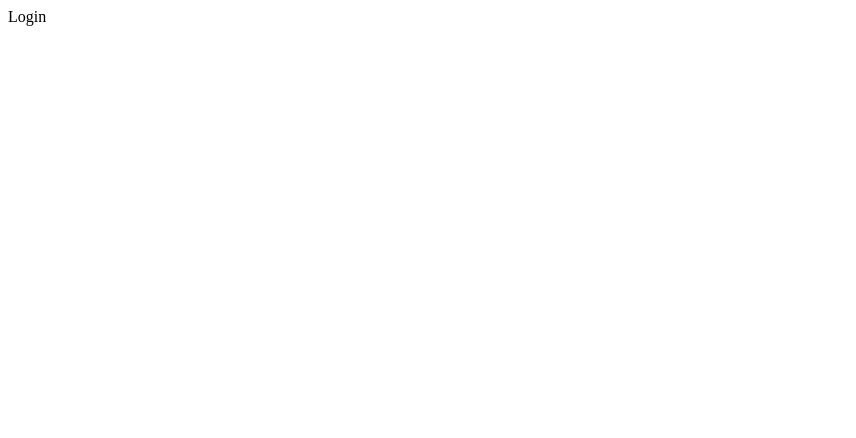
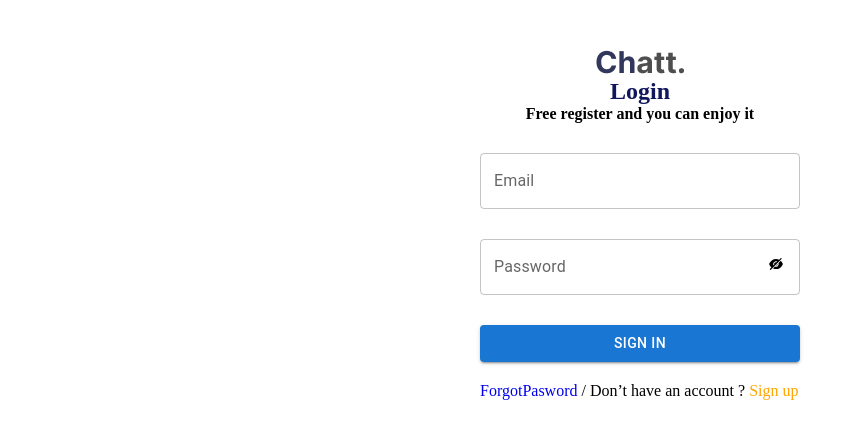
Before and after one commit to sohelrana3/Chatt, a React (Vite) app: page /Login in a window 1280 px wide. Shown: the top 438 px of the page, without its empty margins (0-856 px from the left). Built offline with nearby package versions, Linux system fonts and the light colour scheme.

Commit message:
react-toastify, ForgotPassword, loginpage react redux

```diff
--- a/package.json
+++ b/package.json
@@ -14,11 +14,14 @@
     "@emotion/styled": "^11.11.0",
     "@mui/lab": "^5.0.0-alpha.138",
     "@mui/material": "^5.14.3",
+    "@reduxjs/toolkit": "^1.9.5",
     "firebase": "^10.1.0",
     "react": "^18.2.0",
     "react-dom": "^18.2.0",
     "react-icons": "^4.10.1",
-    "react-router-dom": "^6.14.2"
+    "react-redux": "^8.1.2",
+    "react-router-dom": "^6.14.2",
+    "react-toastify": "^9.1.3"
   },
   "devDependencies": {
     "@types/react": "^18.2.15",
--- /dev/null
+++ b/src/Store.js
@@ -0,0 +1,8 @@
+import { configureStore } from "@reduxjs/toolkit";
+import userRuducer from "./slice/user/userSlice"
+
+export default configureStore({
+    reducer: {
+        loggeduser: userRuducer
+    },
+});
--- a/src/index.css
+++ b/src/index.css
@@ -1,30 +1,41 @@
+* {
+    padding: 0;
+    margin: 0;
+}
+a {
+    text-decoration: none;
+}
 /* ------------Registration section start------------ */
 .Registration {
     width: 320px;
     margin-top: 50px;
 }
-.regHadding{
+.regHadding {
     text-align: center;
 }
 .Registration h2 {
-    color: #11175D;
+    color: #11175d;
 }
-.RegInput{
+.RegInput {
     margin: 30px 0;
     position: relative;
-
 }
 .MuiTextField-root {
     width: 320px;
     margin: 30px 0;
 }
-.MuiButton-root{
+.MuiButton-root {
     width: 320px;
     border-radius: 33px;
-
 }
-.eye-reg{
+.eye-reg {
     position: absolute;
     top: 30%;
     right: 5%;
 }
+.reglink {
+    color: orange;
+}
+.regPra {
+    margin: 20px 0;
+}
--- a/src/main.jsx
+++ b/src/main.jsx
@@ -1,12 +1,15 @@
-import React from 'react'
-import ReactDOM from 'react-dom/client'
-import App from './App.jsx'
-import './index.css'
-import firebaseConfig from './firebaseConfig.jsx'
+import React from "react";
+import ReactDOM from "react-dom/client";
+import App from "./App.jsx";
+import "./index.css";
+import firebaseConfig from "./firebaseConfig.jsx";
+import store from "./Store.js";
+import { Provider } from "react-redux";
 
-
-ReactDOM.createRoot(document.getElementById('root')).render(
-  <React.StrictMode>
-    <App />
-  </React.StrictMode>,
-)
+ReactDOM.createRoot(document.getElementById("root")).render(
+    <React.StrictMode>
+        <Provider store={store}>
+            <App />
+        </Provider>
+    </React.StrictMode>
+);
--- a/src/pages/ForgotPassword.jsx
+++ b/src/pages/ForgotPassword.jsx
@@ -1,9 +1,67 @@
-import React from 'react'
+import React, { useState } from "react";
+import { getAuth, sendPasswordResetEmail  } from "firebase/auth";
+
+// material css
+import { Grid, TextField, Button, Alert, Stack } from "@mui/material";
+import LoadingButton from "@mui/lab/LoadingButton";
+// images
+import images from "../assets/chatt..png";
+// react icon
+import { AiFillEyeInvisible, AiFillEye } from "react-icons/ai";
+import { Link, useNavigate } from "react-router-dom";
+import { toast } from "react-toastify";
 
 const ForgotPassword = () => {
-  return (
-    <div>ForgotPassword</div>
-  )
-}
+    const auth = getAuth();
+    let navigate = useNavigate();
+    const notify = (massges) => toast(massges);
+    let [value, settvalue] = useState("");
+    let handleChange = (e) => {
+        settvalue(e.target.value);
+    };
+    let handleforgot = ()=>{
+      console.log(value);
+      sendPasswordResetEmail(auth, value).then(()=>{
+        notify("Password reset email sent!")
+        navigate("/login")
+      })
 
-export default ForgotPassword
+    }
+    return (
+        <Grid
+            container
+            direction="row"
+            justifyContent="center"
+            alignItems="center"
+            item
+            xs={12}
+        >
+            <div className="Registration">
+                <div className="regHadding">
+                    <img src={images} alt="logo" />
+                    <h2>Login</h2>
+                    <h4>Free register and you can enjoy it</h4>
+                </div>
+                <div className="RegInput">
+                    <TextField
+                        id="outlined-basic"
+                        label="Email"
+                        variant="outlined"
+                        name="email"
+                        value={value.email}
+                        onChange={handleChange}
+                    />
+                </div>
+                <Button
+                    onClick={handleforgot}
+                    className="button"
+                    variant="contained"
+                >
+                    Reset Password
+                </Button>
+            </div>
+        </Grid>
+    );
+};
+
+export default ForgotPassword;
--- a/src/pages/Login.jsx
+++ b/src/pages/Login.jsx
@@ -1,9 +1,162 @@
-import React from 'react'
+import React, { useState } from "react";
+import { getAuth, signInWithEmailAndPassword } from "firebase/auth";
+
+import { getDatabase, ref, set } from "firebase/database";
+// material css
+import { Grid, TextField, Button, Alert, Stack } from "@mui/material";
+import LoadingButton from "@mui/lab/LoadingButton";
+// images
+import images from "../assets/chatt..png";
+// react icon
+import { AiFillEyeInvisible, AiFillEye } from "react-icons/ai";
+import { Link, useNavigate } from "react-router-dom";
+import { toast } from "react-toastify";
+import {useDispatch } from "react-redux"
+import {loginData} from "../slice/user/userSlice"
+
+// inishalvalue
+let inishalvalue = {
+    email: "",
+    password: "",
+    eye: false,
+    error: "",
+    loadding: false,
+};
+
+
 
 const Login = () => {
-  return (
-    <div>Login</div>
-  )
-}
+    const auth = getAuth();
+    const db = getDatabase();
+    let navigate = useNavigate();
+    let dispatch = useDispatch()
+    const notify = (massges) => toast(massges);
+    let [value, settvalue] = useState(inishalvalue);
+    let handleChange = (e) => {
+      settvalue({
+          ...value,
+          [e.target.name]: e.target.value,
+      });
+  };
 
-export default Login
+  let handleSingIn = () => {
+    console.log(value);
+      let { email, password } = value;
+      // email validation
+      if (!email) {
+          settvalue({
+              ...value,
+              error: "please your email address ",
+          });
+          return;
+      }
+      //password validation
+      if (!password) {
+          settvalue({
+              ...value,
+              error: "please your password  ",
+          });
+          return;
+      }
+      settvalue({
+          ...value,
+          loadding: true,
+      });
+      //signInWithEmailAndPassword(auth, email, password)
+      signInWithEmailAndPassword(auth, email, password).then((user)=>{
+        // localStorage.setItem("user", JSON.stringify(user.user));
+        dispatch(loginData(user.user));
+        navigate("/Root")
+      }).catch((error)=>{
+        settvalue({
+          ...value,
+          error: "email or password not march"
+        })
+
+      })
+  };
+
+    return (
+        <Grid
+            container
+            direction="row"
+            justifyContent="center"
+            alignItems="center"
+            item
+            xs={12}
+        >
+            <div className="Registration">
+                <div className="regHadding">
+                    <img src={images} alt="logo" />
+                    <h2>Login</h2>
+                    <h4>Free register and you can enjoy it</h4>
+                </div>
+                <div className="RegInput">
+                    <TextField
+                        id="outlined-basic"
+                        label="Email"
+                        variant="outlined"
+                        name="email"
+                        value={value.email}
+                        onChange={handleChange}
+                    />
+                    {value.error.includes("email") && (
+                        <Stack
+                            sx={{ width: "100%", margin: "10px 0" }}
+                            spacing={2}
+                        >
+                            <Alert severity="error">{value.error}</Alert>
+                        </Stack>
+                    )}
+                </div>
+                <div className="RegInput">
+                    <TextField
+                        id="outlined-basic"
+                        label="Password"
+                        variant="outlined"
+                        name="password"
+                        onChange={handleChange}
+                        type={value.eye ? "text" : "password"}
+                    />
+                    <div
+                        onClick={() => settvalue({ ...value, eye: !value.eye })}
+                        className="eye-reg"
+                    >
+                        {value.eye ? <AiFillEye /> : <AiFillEyeInvisible />}
+                    </div>
+                    {value.error.includes("password") && (
+                        <Stack
+                            sx={{ width: "100%", margin: "10px 0" }}
+                            spacing={2}
+                        >
+                            <Alert severity="error">{value.error}</Alert>
+                        </Stack>
+                    )}
+                </div>
+                {value.loadding ? (
+                    <LoadingButton loading variant="outlined">
+                        Submit
+                    </LoadingButton>
+                ) : (
+                    <Button
+                        onClick={handleSingIn}
+                        className="button"
+                        variant="contained"
+                    >
+                        Sign In
+                    </Button>
+                )}
+                <div>
+                    <p className="regPra">
+                    <span><Link to="/ForgotPassword">ForgotPasword</Link></span> / Don’t have an account ?{" "}
+                        <Link to="/" className="reglink">
+                            Sign up
+                        </Link>
+                    </p>
+                </div>
+            </div>
+        </Grid>
+    );
+};
+
+export default Login;
--- a/src/pages/Registration.jsx
+++ b/src/pages/Registration.jsx
@@ -14,7 +14,8 @@ import LoadingButton from "@mui/lab/LoadingButton";
 import images from "../assets/chatt..png";
 // react icon
 import { AiFillEyeInvisible, AiFillEye } from "react-icons/ai";
-import { useNavigate } from "react-router-dom";
+import { Link, useNavigate } from "react-router-dom";
+import { toast } from "react-toastify";
 
 // inishalvalue
 let inishalvalue = {
@@ -30,6 +31,7 @@ const Registration = () => {
     const auth = getAuth();
     const db = getDatabase();
     let navigate = useNavigate();
+    const notify = (massges) => toast(massges);
     let [value, settvalue] = useState(inishalvalue);
 
     let handleChange = (e) => {
@@ -41,6 +43,7 @@ const Registration = () => {
     //handleSingup button
     let handleSingup = () => {
         let { email, fullname, password } = value;
+
         if (!email) {
             settvalue({
                 ...value,
@@ -69,6 +72,7 @@ const Registration = () => {
         // createUserWithEmailAndPassword chatt app
         createUserWithEmailAndPassword(auth, email, password).then((user) => {
             console.log(user);
+
             updateProfile(auth.currentUser, {
                 displayName: fullname,
             }).then(() => {
@@ -79,13 +83,15 @@ const Registration = () => {
                     });
                 });
             });
+            notify("Hi" + " " + fullname + " " + "Registration success");
             settvalue({
                 email: "",
                 fullname: "",
                 password: "",
                 loadding: false,
             });
-            navigate("/login")
+
+            navigate("/login");
         });
         //
     };
@@ -101,7 +107,7 @@ const Registration = () => {
             <div className="Registration">
                 <div className="regHadding">
                     <img src={images} alt="logo" />
-                    <h2 className="">Get started with easily register</h2>
+                    <h2>Get started with easily register</h2>
                     <h4>Free register and you can enjoy it</h4>
                 </div>
                 <div className="RegInput">
@@ -177,6 +183,14 @@ const Registration = () => {
                         Sign up
                     </Button>
                 )}
+                <div>
+                    <p className="regPra">
+                        Already have an account ?{" "}
+                        <Link to="/login" className="reglink">
+                            Sign In
+                        </Link>
+                    </p>
+                </div>
             </div>
         </Grid>
     );
--- /dev/null
+++ b/src/slice/user/userSlice.js
@@ -0,0 +1,20 @@
+import { createSlice } from '@reduxjs/toolkit'
+
+export const counterSlice = createSlice({
+  name: 'user',
+  initialState: {
+    loginUser: null,
+  },
+  reducers: {
+    loginData: (state, actions) => {
+      console.log("ami ruduc");
+      state.loginUser = actions.payload
+    },
+
+  },
+})
+
+// Action creators are generated for each case reducer function
+export const { loginData } = counterSlice.actions
+
+export default counterSlice.reducer
```
Also changed, not shown: src/App.jsx (+29 -14 lines), 1 other file (tests, documents, lock files or other folders).
